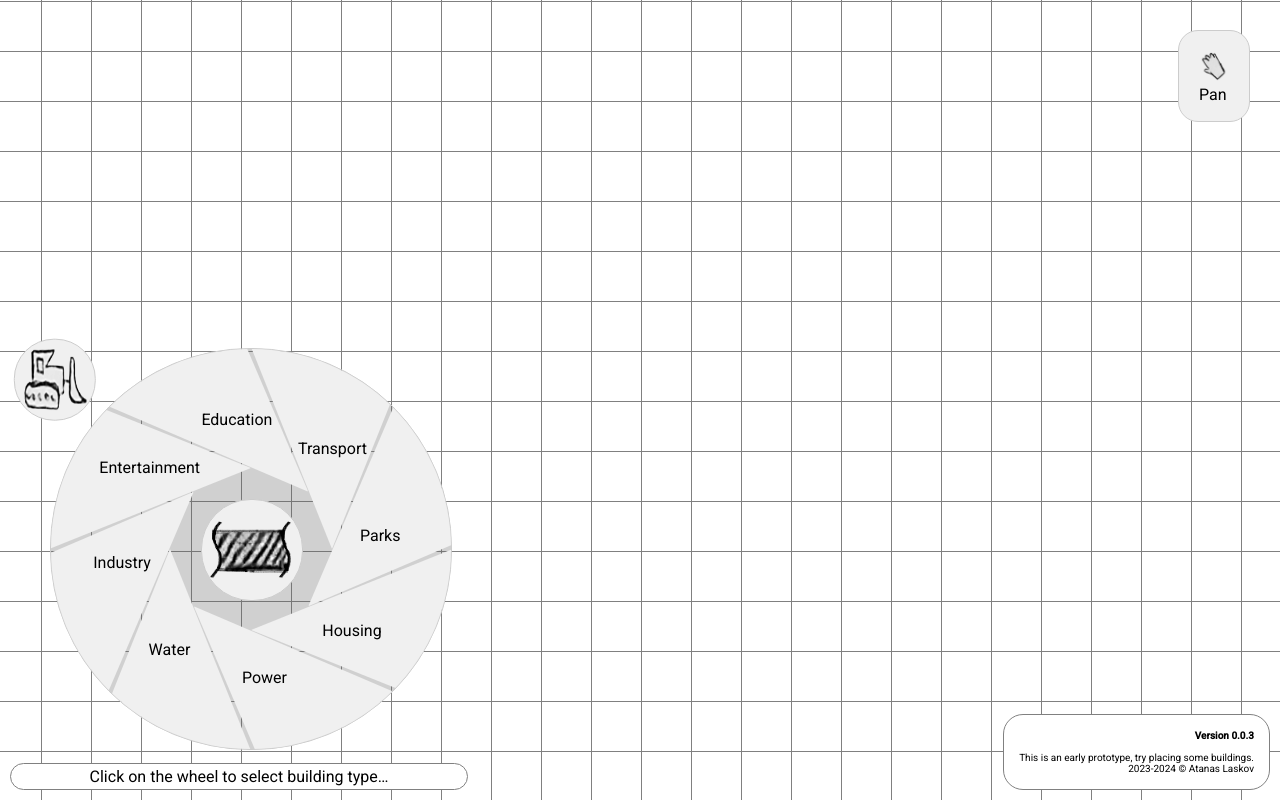
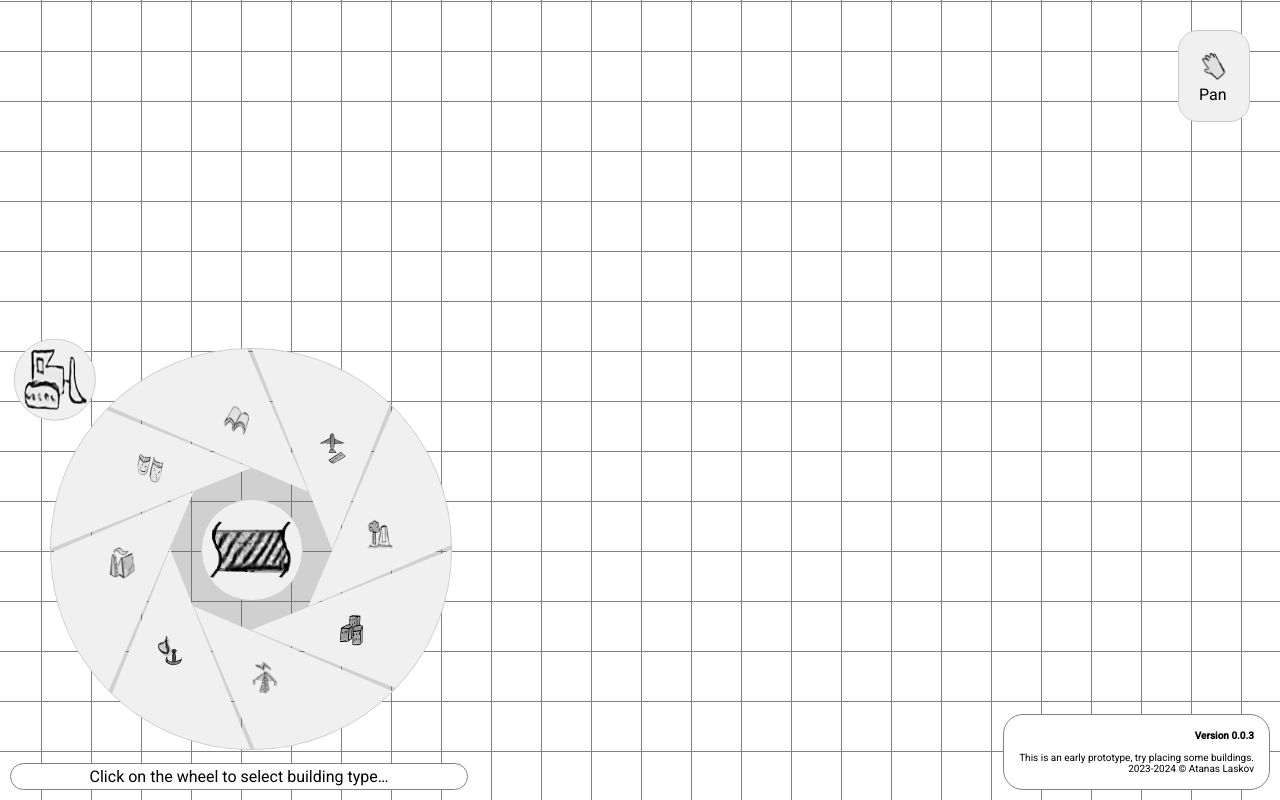
Before and after one commit to latanas/city-client, an Angular app: page / in a window 1280 px wide. Built offline with nearby package versions, Linux system fonts and the light colour scheme.

Commit message:
Add icons to building palette.

```diff
--- a/src/component/building-palette.component.html
+++ b/src/component/building-palette.component.html
@@ -87,14 +87,14 @@
 }
 
 <div class="building_palette">
-        <div class="building_palette_01" (click)="showSubMenu('Housing')"><p>Housing</p></div>
-        <div class="building_palette_02" (click)="showSubMenu('Power')"><p>Power</p></div>
-        <div class="building_palette_03" (click)="showSubMenu('Water')"><p>Water</p></div>
-        <div class="building_palette_04" (click)="showSubMenu('Industry')"><p>Industry</p></div>
-        <div class="building_palette_05" (click)="showSubMenu('Entertainment')"><p>Entertainment</p></div>
-        <div class="building_palette_06" (click)="showSubMenu('Education')"><p>Education</p></div>
-        <div class="building_palette_07" (click)="showSubMenu('Transport')"><p>Transport</p></div>
-        <div class="building_palette_08" (click)="showSubMenu('Parks')"><p>Parks</p></div>
+        <div class="building_palette_01" (click)="showSubMenu('Housing')" (mouseenter)="hoverBuildingName='Housing'" (mouseleave)="hoverOut()" ><p class="icon_building_type icon_housing"></p></div>
+        <div class="building_palette_02" (click)="showSubMenu('Power')" (mouseenter)="hoverBuildingName='Power'" (mouseleave)="hoverOut()"><p class="icon_building_type icon_power"></p></div>
+        <div class="building_palette_03" (click)="showSubMenu('Water')" (mouseenter)="hoverBuildingName='Water'" (mouseleave)="hoverOut()"><p class="icon_building_type icon_water"></p></div>
+        <div class="building_palette_04" (click)="showSubMenu('Industry')" (mouseenter)="hoverBuildingName='Industry'" (mouseleave)="hoverOut()"><p class="icon_building_type icon_industry"></p></div>
+        <div class="building_palette_05" (click)="showSubMenu('Entertainment')" (mouseenter)="hoverBuildingName='Entertainment'" (mouseleave)="hoverOut()"><p class="icon_building_type icon_entertainment"></p></div>
+        <div class="building_palette_06" (click)="showSubMenu('Education')" (mouseenter)="hoverBuildingName='Education'" (mouseleave)="hoverOut()"><p class="icon_building_type icon_education"></p></div>
+        <div class="building_palette_07" (click)="showSubMenu('Transport')" (mouseenter)="hoverBuildingName='Transport'" (mouseleave)="hoverOut()"><p class="icon_building_type icon_transport"></p></div>
+        <div class="building_palette_08" (click)="showSubMenu('Parks')" (mouseenter)="hoverBuildingName='Parks'" (mouseleave)="hoverOut()"><p class="icon_building_type icon_parks"></p></div>
 
         @if(this.isToolEmpty()) {
             <p class="building_palette_road icon_sprite icon_sprite_road"
--- a/src/styles.scss
+++ b/src/styles.scss
@@ -9,9 +9,10 @@ body {
     font-family: Roboto, "Helvetica Neue", sans-serif;
 }
 
-
 .icon_sprite {
     display: inline-block;
+
+    /* This is the default size but some UI icons are larger */
     width: 30px;
     height: 30px;
 
@@ -42,6 +43,61 @@ body {
 
 .icon_sprite_zoom_help {
     background-position: 100% 0%;
+}
+
+.icon_building_type {
+    display: inline-block;
+
+    width: 32px;
+    height: 32px;
+
+    background-image: url(asset/IconsBuildingType.png);
+    background-repeat: no-repeat;
+    background-size: auto 32px;
+}
+
+.icon_housing {
+    background-position: 0px 0px;
+}
+
+.icon_power {
+    background-position: -32px 0px;
+}
+
+.icon_water {
+    background-position: -64px 0px;
+}
+
+.icon_industry {
+    background-position: -96px 0px;
+}
+
+.icon_entertainment {
+    background-position: -128px 0px;
+}
+
+.icon_education {
+    background-position: -160px 0px;
+}
+
+.icon_transport {
+    background-position: -192px 0px;
+}
+
+.icon_parks {
+    background-position: -224px 0px;
+}
+
+.icon_sprite_safety {
+    background-position: -256px 0px;
+}
+
+.icon_sprite_health {
+    background-position: -288px 0px;
+}
+
+.icon_sprite_civic {
+    background-position: -320px 0px;
 }
 
 .top_menu {
```
Also changed, not shown: src/asset/IconsBuildingType.png (renamed from src/asset/IconsBuildingTypes.png).
